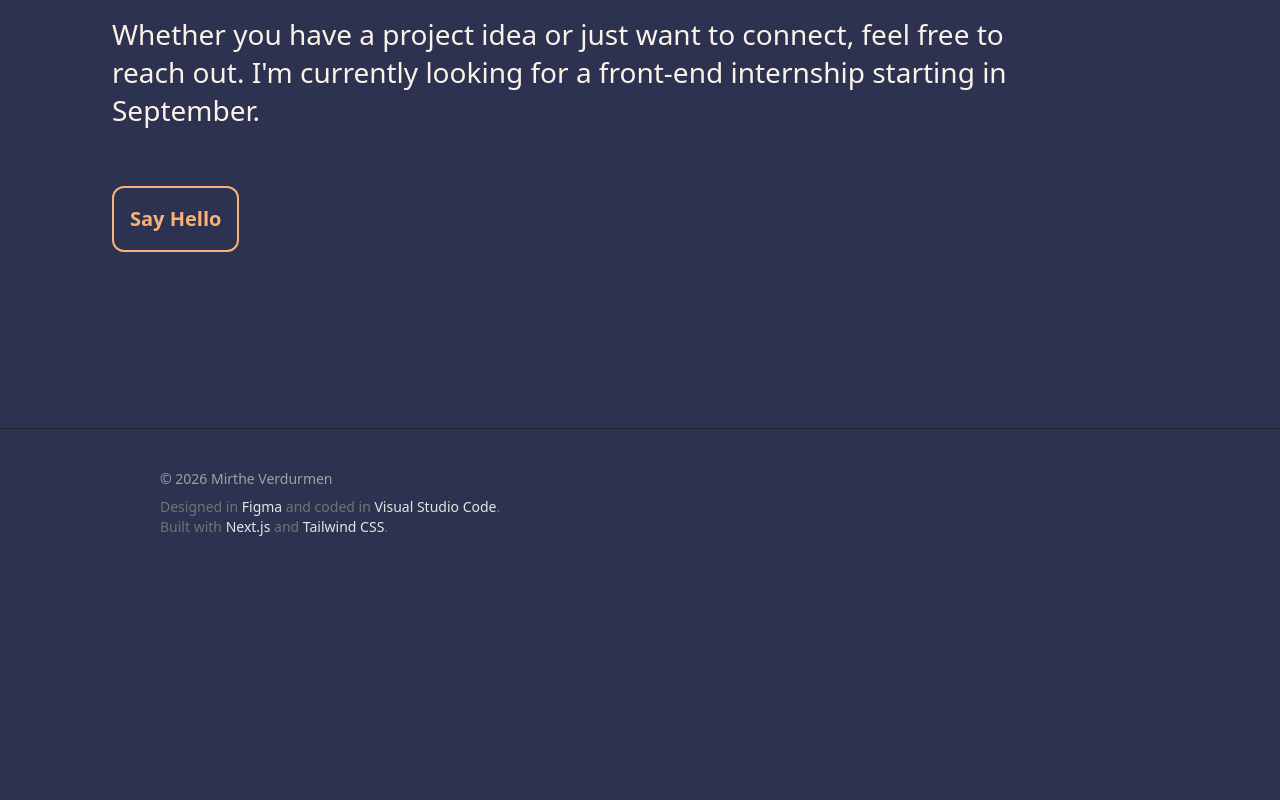
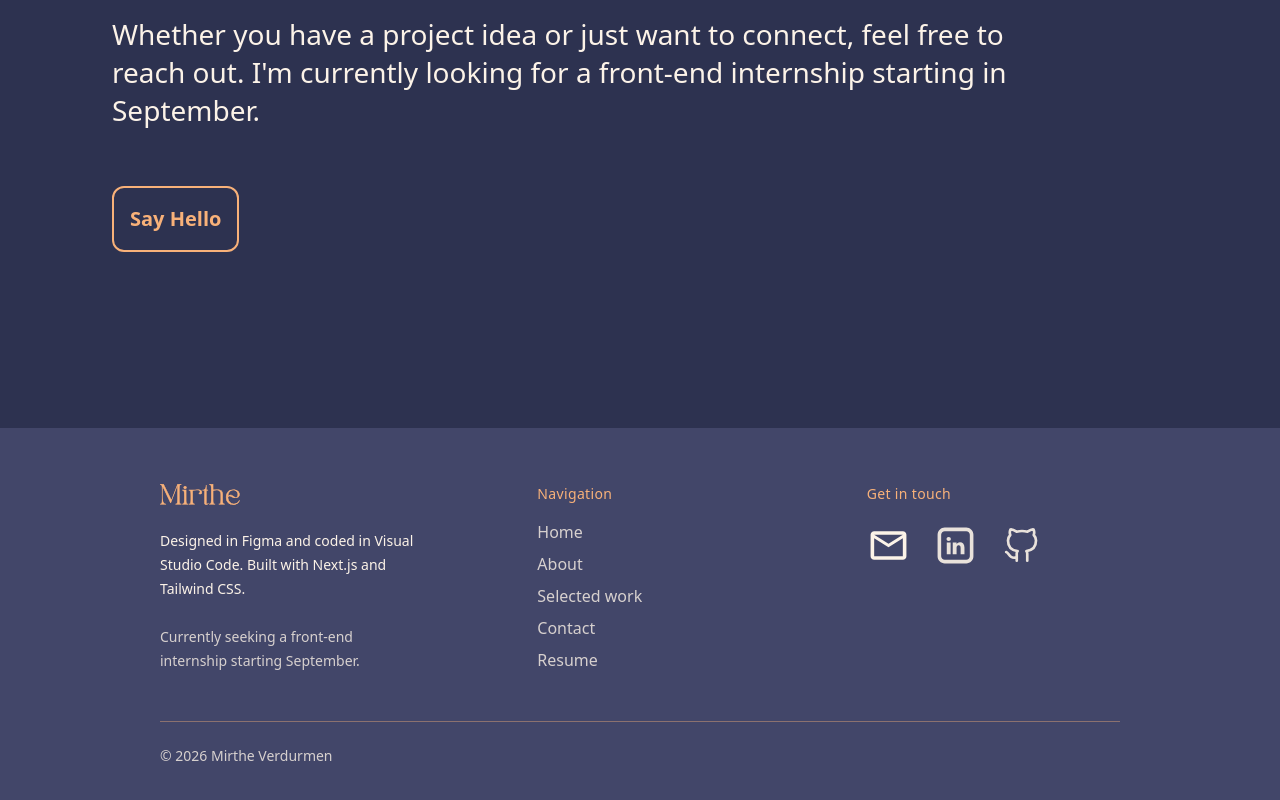
Before and after one commit to Muurthe/showcase-portfoliov2, a Next.js app: page / in a window 1280 px wide. Shown: the part 4149-4949 px from the top of the page. Before the commit the page ends 4726 px from the top, so only its background shows below. Built offline with nearby package versions, Linux system fonts and the light colour scheme.

Commit message:
refactor: update footer structure

```diff
--- a/src/app/globals.css
+++ b/src/app/globals.css
@@ -4,7 +4,7 @@
   --bg: 45 50 80;
   /* navy */
   --surface: 66 70 105;
-  /* Lighter Blue, for cards */
+  /* Lighter Blue, for cards and footer */
   --text: 252 243 232;
   /* near-white */
   --muted: 103 111 157;
--- a/src/components/layout/Footer.tsx
+++ b/src/components/layout/Footer.tsx
@@ -1,19 +1,127 @@
 import Container from "./Container";
+import Link from "next/link";
+import Image from "next/image";
+import MailIcon from "@/components/icons/MailIcon";
+import GithubIcon from "@/components/icons/GithubIcon";
+import LinkedinIcon from "@/components/icons/LinkedinIcon";
+
 
 export default function Footer() {
+  const year = new Date().getFullYear();
+
   return (
-        <footer className="mt-16 border-t border-neutral-800">
+    <footer className="mt-16 bg-[rgb(var(--surface))]">
       <Container>
-                <div className="flex flex-col gap-2 py-10 text-sm text-neutral-400">
-                    <p>© {new Date().getFullYear()} Mirthe Verdurmen</p>
-                    <p className="text-neutral-500">
-                        Designed in <span className="font-medium text-neutral-200">Figma</span> and coded in{" "}
-                        <span className="font-medium text-neutral-200">Visual Studio Code</span>.
-                        <br />
-                        Built with{" "}
-                        <span className="font-medium text-neutral-200">Next.js</span> and{" "}
-                        <span className="font-medium text-neutral-200">Tailwind CSS</span>.
+        <div className="py-14">
+          <div className="grid gap-25 md:grid-cols-3">
+            <div className="max-w-md">
+              <Link href="/" className="flex items-center">
+                    {<Image src="/logo.svg" alt="Mirthe logo" width={80} height={60} />}
+                </Link>
+
+              <p className="mt-6 text-sm leading-6 text-[rgb(var(--text))]">
+                Designed in{" "}
+                <span className="font-medium text-[rgb(var(--text))]">Figma</span>{" "}
+                and coded in{" "}
+                <span className="font-medium text-[rgb(var(--text))]">
+                  Visual Studio Code
+                </span>
+                . Built with{" "}
+                <span className="font-medium text-[rgb(var(--text))]">Next.js</span>{" "}
+                and{" "}
+                <span className="font-medium text-[rgb(var(--text))]">
+                  Tailwind CSS
+                </span>
+                .
               </p>
+
+              <p className="mt-6 text-sm leading-6 text-[rgb(var(--text))] opacity-80">
+                Currently seeking a front-end internship starting September.
+              </p>
+            </div>
+
+            {/* Middle: Navigation */}
+            <div className="ml-6">
+              <p className="text-sm font-medium tracking-wide text-[rgb(var(--accent))]">
+                Navigation
+              </p>
+
+              <nav className="mt-4 flex flex-col gap-2 text-[rgb(var(--text))]">
+                <Link href="#home" className="w-fit opacity-80 hover:opacity-100">
+                  Home
+                </Link>
+                <Link href="#about" className="w-fit opacity-80 hover:opacity-100">
+                  About
+                </Link>
+                <Link
+                  href="#work"
+                  className="w-fit opacity-80 hover:opacity-100"
+                >
+                  Selected work
+                </Link>
+                <Link
+                  href="#contact"
+                  className="w-fit opacity-80 hover:opacity-100"
+                >
+                  Contact
+                </Link>
+
+                {/* Resume: either PDF or /resume page */}
+                <a
+                  href="/resume.pdf"
+                  target="_blank"
+                  rel="noreferrer"
+                  className="w-fit opacity-80 hover:opacity-100"
+                >
+                  Resume
+                </a>
+              </nav>
+            </div>
+
+            {/* Right: Get in touch */}
+            <div>
+              <p className="text-sm font-medium tracking-wide text-[rgb(var(--accent))]">
+                Get in touch
+              </p>
+
+              <div className="mt-5 flex items-center gap-6">
+                <a
+                  href="mailto:mirtheverdurmen@hotmail.com"
+                  aria-label="Email"
+
+                >
+                  <MailIcon className="h-9 w-9 opacity-90 hover:opacity-100" />
+                </a>
+
+                <a
+                  href="https://www.linkedin.com/in/mirthe-verdurmen-0975323a3/"
+                  target="_blank"
+                  rel="noreferrer"
+                  aria-label="LinkedIn"
+                  className="opacity-90 transition hover:opacity-100"
+                >
+                  <LinkedinIcon className="h-9 w-9 opacity-90 hover:opacity-100" />
+                </a>
+
+                <a
+                  href="https://github.com/Muurthe"
+                  target="_blank"
+                  rel="noreferrer"
+                  aria-label="GitHub"
+                  className="opacity-90 transition hover:opacity-100"
+                >
+                  <GithubIcon className="h-9 w-9 opacity-90 hover:opacity-100" />
+                </a>
+              </div>
+            </div>
+          </div>
+
+          {/* Bottom line */}
+          <div className="mt-12 border-t border-[rgb(var(--accent))]/40 pt-6">
+            <p className="text-sm text-[rgb(var(--text))] opacity-80">
+              © {year} Mirthe Verdurmen
+            </p>
+          </div>
         </div>
       </Container>
     </footer>
```
Lines whose indentation alone changed are shown as unchanged.
